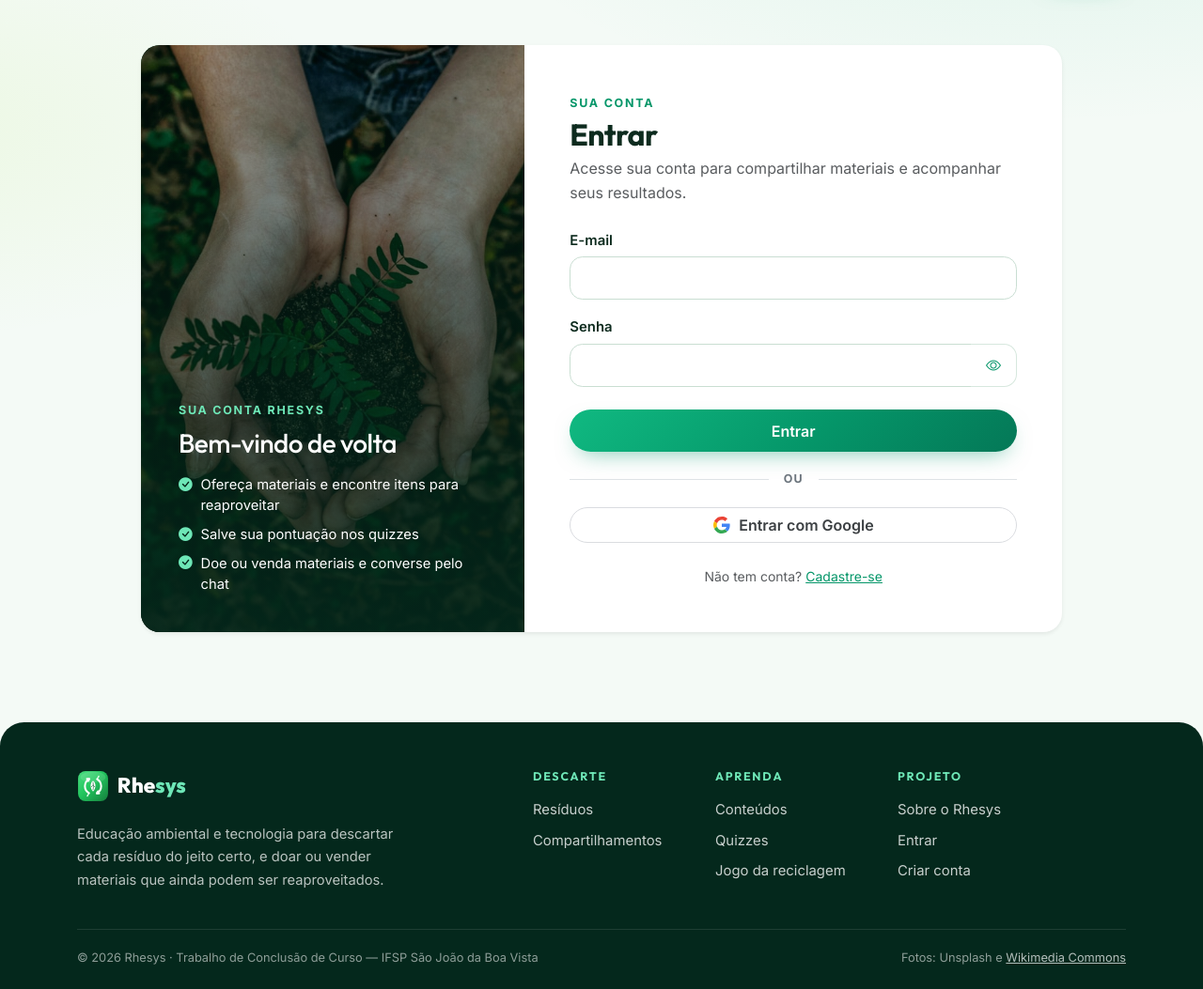
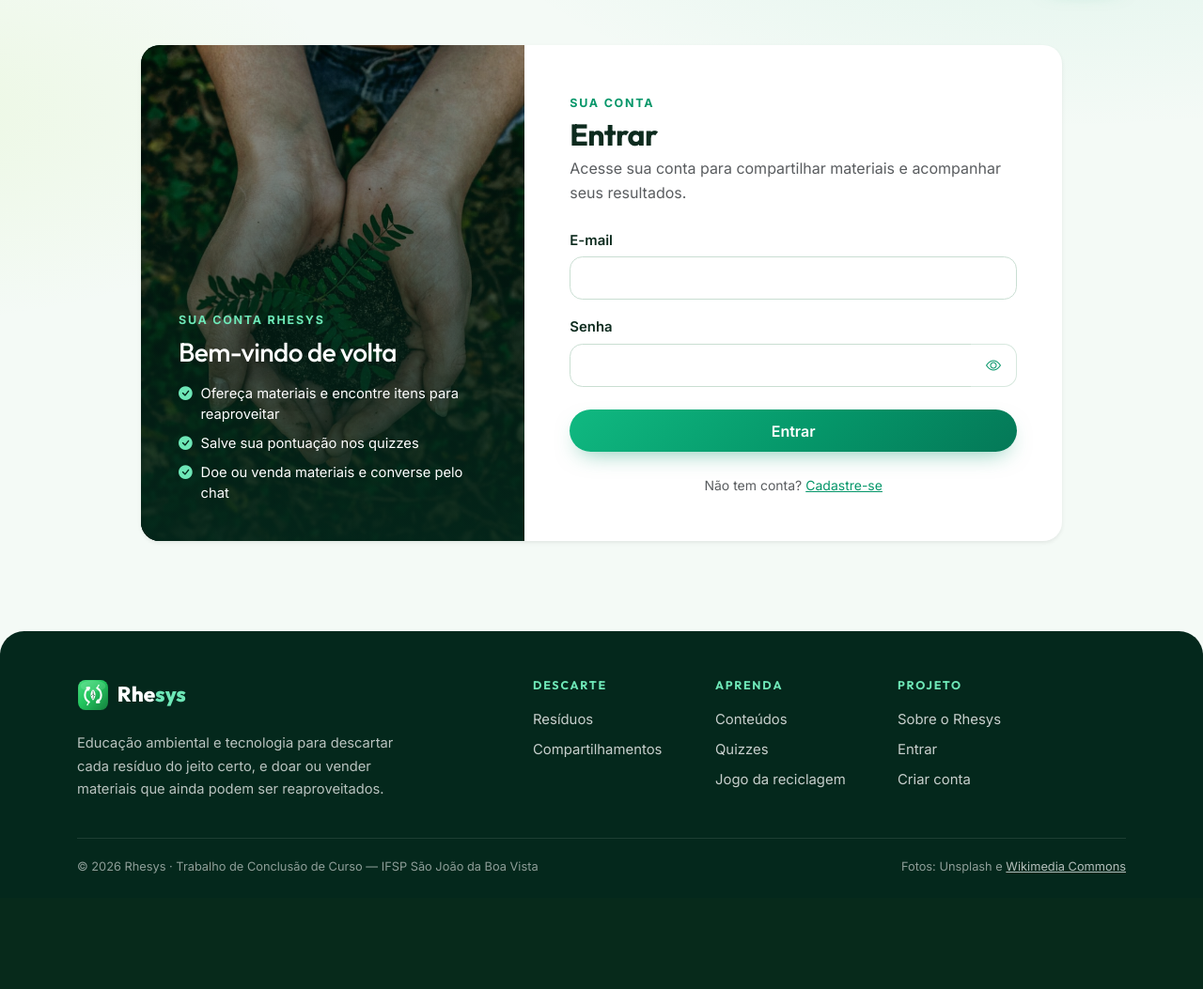
Before and after one commit to isacsagiorato/rhesys, a PHP site: page /rhesys/pages/login.php in a window 1280 px wide. Shown: the part 68-1121 px from the top of the page at 94% size. After the commit the page ends 998 px from the top, so only its background shows below. Run offline with PHP 8.4, Linux system fonts and the light colour scheme; some libraries are stand-ins or nearby versions.

Commit message:
Tirei o login com Google
- removi os botoes Entrar/Criar conta com Google do login e do cadastro
- apaguei as paginas e a configuracao do Google, que nao estavam mais em uso
- as colunas antigas do Google continuam no banco, so sem uso, para nao
  quebrar bancos que ja existem

```diff
--- a/config/google.php
+++ /dev/null
@@ -1,211 +0,0 @@
-<?php
-/**
- * Login com Google — OAuth 2.0 em PHP puro (sem bibliotecas externas).
- *
- * COMO CONFIGURAR (uma vez só):
- *   1. Acesse https://console.cloud.google.com/apis/credentials
- *   2. No menu "APIs e Serviços" > "Tela de permissão OAuth":
- *      escolha o tipo "Externo", informe o nome do app (Rhesys) e um
- *      e-mail de suporte. Não precisa adicionar escopos sensíveis.
- *   3. Em "Credenciais" > "Criar credenciais" > "ID do cliente OAuth",
- *      tipo "Aplicativo da Web".
- *   4. Em "URIs de redirecionamento JavaScript e HTTP autorizadas",
- *      adicione exatamente (ajuste a porta conforme seu servidor):
- *        http://localhost:8000/pages/google_callback.php
- *   5. Copie o "ID do cliente" e a "Chave do cliente" e cole abaixo em
- *      GOOGLE_CLIENT_ID e GOOGLE_CLIENT_SECRET.
- *
- * Enquanto as constantes estiverem vazias, o clique no botão "Entrar com
- * Google" leva de volta ao login com um aviso (google_ativo() = false).
- */
-
-// ============================================================
-// CREDENCIAIS LOCAIS — NÃO VERSIONADAS NO GIT
-// ------------------------------------------------------------
-// As chaves reais ficam em config/google_local.php (fora do Git,
-// listado no .gitignore). Copie config/google_local.exemplo.php
-// para config/google_local.php e preencha com suas chaves.
-// ============================================================
-if (file_exists(__DIR__ . '/google_local.php')) {
-    require_once __DIR__ . '/google_local.php';
-}
-
-if (!defined('GOOGLE_CLIENT_ID')) {
-    define('GOOGLE_CLIENT_ID', '');      // preencha em config/google_local.php
-}
-if (!defined('GOOGLE_CLIENT_SECRET')) {
-    define('GOOGLE_CLIENT_SECRET', '');  // preencha em config/google_local.php
-}
-
-// Endpoints fixos do Google (developers.google.com/identity/protocols/oauth2)
-define('GOOGLE_URL_AUTORIZACAO', 'https://accounts.google.com/o/oauth2/v2/auth');
-define('GOOGLE_URL_TOKEN',       'https://oauth2.googleapis.com/token');
-define('GOOGLE_URL_USUARIO',     'https://www.googleapis.com/oauth2/v3/userinfo');
-
-/**
- * O login com Google está configurado neste servidor?
- */
-function google_ativo()
-{
-    return GOOGLE_CLIENT_ID !== '' && GOOGLE_CLIENT_SECRET !== '';
-}
-
-/**
- * URI de redirecionamento cadastrada no console do Google.
- * Derivada de BASE_URL (igual ao esquema de config.php), então funciona
- * em qualquer pasta/servidor sem precisar ser editada.
- */
-function google_redirect_uri()
-{
-    $https   = (!empty($_SERVER['HTTPS']) && $_SERVER['HTTPS'] !== 'off');
-    $esquema = $https ? 'https' : 'http';
-    $host    = $_SERVER['HTTP_HOST'] ?? 'localhost';
-
-    return $esquema . '://' . $host . BASE_URL . 'pages/google_callback.php';
-}
-
-/**
- * Gera (ou reaproveita) o "state" — proteção CSRF do fluxo OAuth.
- * Guardado na sessão e conferido no callback com hash_equals().
- */
-function google_state()
-{
-    if (empty($_SESSION['google_state'])) {
-        $_SESSION['google_state'] = bin2hex(random_bytes(16));
-    }
-    return $_SESSION['google_state'];
-}
-
-/**
- * URL da tela de consentimento do Google (início do fluxo).
- */
-function google_url_autorizacao()
-{
-    $params = http_build_query([
-        'client_id'     => GOOGLE_CLIENT_ID,
-        'redirect_uri'  => google_redirect_uri(),
-        'response_type' => 'code',
-        'scope'         => 'openid email profile',
-        'state'         => google_state(),
-        'prompt'        => 'select_account',
-    ]);
-
-    return GOOGLE_URL_AUTORIZACAO . '?' . $params;
-}
-
-
-/**
- * POST HTTP genérico (cURL se disponível; senão stream context).
- *
- * @return array|null resposta JSON decodificada, ou null em falha
- */
-function google_http_post_json($url, array $dados)
-{
-    if (function_exists('curl_init')) {
-        $ch = curl_init($url);
-        curl_setopt_array($ch, [
-            CURLOPT_POST           => true,
-            CURLOPT_POSTFIELDS     => http_build_query($dados),
-            CURLOPT_RETURNTRANSFER => true,
-            CURLOPT_TIMEOUT        => 15,
-            CURLOPT_HTTPHEADER     => ['Content-Type: application/x-www-form-urlencoded'],
-        ]);
-        $resposta = curl_exec($ch);
-        $erro     = curl_errno($ch);
-        curl_close($ch);
-        if ($erro || $resposta === false) {
-            return null;
-        }
-    } else {
-        $contexto = stream_context_create(['http' => [
-            'method'  => 'POST',
-            'header'  => "Content-Type: application/x-www-form-urlencoded\r\n",
-            'content' => http_build_query($dados),
-            'timeout' => 15,
-        ]]);
-        $resposta = @file_get_contents($url, false, $contexto);
-        if ($resposta === false) {
-            return null;
-        }
-    }
-
-    $json = json_decode((string) $resposta, true);
-
-    return is_array($json) ? $json : null;
-}
-
-/**
- * GET HTTP com Authorization: Bearer (busca os dados do perfil).
- *
- * @return array|null perfil decodificado, ou null em falha
- */
-function google_http_get_json($url, $accessToken)
-{
-    if (function_exists('curl_init')) {
-        $ch = curl_init($url);
-        curl_setopt_array($ch, [
-            CURLOPT_RETURNTRANSFER => true,
-            CURLOPT_TIMEOUT        => 15,
-            CURLOPT_HTTPHEADER     => ['Authorization: Bearer ' . $accessToken],
-        ]);
-        $resposta = curl_exec($ch);
-        $erro     = curl_errno($ch);
-        curl_close($ch);
-        if ($erro || $resposta === false) {
-            return null;
-        }
-    } else {
-        $contexto = stream_context_create(['http' => [
-            'method'  => 'GET',
-            'header'  => "Authorization: Bearer $accessToken\r\n",
-            'timeout' => 15,
-        ]]);
-        $resposta = @file_get_contents($url, false, $contexto);
-        if ($resposta === false) {
-            return null;
-        }
-    }
-
-    $json = json_decode((string) $resposta, true);
-
-    return is_array($json) ? $json : null;
-}
-
-/**
- * Troca o código de autorização pelo access token.
- *
- * @return array|null resposta com access_token, ou null em falha
- */
-function google_trocar_code_por_token($code)
-{
-    $resposta = google_http_post_json(GOOGLE_URL_TOKEN, [
-        'code'          => $code,
-        'client_id'     => GOOGLE_CLIENT_ID,
-        'client_secret' => GOOGLE_CLIENT_SECRET,
-        'redirect_uri'  => google_redirect_uri(),
-        'grant_type'    => 'authorization_code',
-    ]);
-
-    if ($resposta === null || empty($resposta['access_token'])) {
-        return null;
-    }
-
-    return $resposta;
-}
-
-/**
- * Busca o perfil do usuário logado
- * (sub, email, email_verified, name, picture).
- *
- * @return array|null perfil, ou null em falha
- */
-function google_buscar_perfil($accessToken)
-{
-    $perfil = google_http_get_json(GOOGLE_URL_USUARIO, $accessToken);
-
-    if ($perfil === null || empty($perfil['sub']) || empty($perfil['email'])) {
-        return null;
-    }
-
-    return $perfil;
-}
--- a/config/notificacoes.php
+++ b/config/notificacoes.php
@@ -384,7 +384,7 @@ function notif_oferta_publicada(PDO $pdo, $id_oferta)
         'pages/compartilhamento.php?id=' . (int) $id_oferta);
 }
 
-/** Conta criada (cadastro normal ou com Google). */
+/** Conta criada. */
 function notif_boas_vindas(PDO $pdo, $id_usuario)
 {
     notificar($pdo, $id_usuario, 'boas_vindas', 'Bem-vindo(a) ao Rhesys!',
--- a/css/style.css
+++ b/css/style.css
@@ -641,48 +641,6 @@ a:hover { color: var(--rhe-700); }
     .hero-chip { font-size: .8rem; padding: .45rem .85rem; }
 }
 
-/* ---------- LOGIN SOCIAL: BOTÃO GOOGLE ---------- */
-
-/* Divisor "ou" entre o formulário e o login social */
-.divisor-ou {
-    display: flex;
-    align-items: center;
-    gap: 1rem;
-    margin: 1.25rem 0;
-    color: #6c757d;
-    font-size: .78rem;
-    font-weight: 700;
-    text-transform: uppercase;
-    letter-spacing: .08em;
-}
-.divisor-ou::before,
-.divisor-ou::after {
-    content: '';
-    flex: 1;
-    height: 1px;
-    background: #dee2e6;
-}
-
-/* Botão com identidade visual do Google (fundo branco, borda cinza) */
-.btn-google {
-    display: inline-flex;
-    align-items: center;
-    justify-content: center;
-    gap: .6rem;
-    background: #fff;
-    color: #3c4043;
-    border: 1px solid #dadce0;
-    font-weight: 600;
-}
-.btn-google svg { flex: 0 0 auto; }
-.btn-google:hover,
-.btn-google:focus {
-    background: #f8f9fa;
-    color: #202124;
-    border-color: #c5c8cc;
-    box-shadow: 0 2px 10px rgba(60, 64, 67, .18);
-}
-.btn-google:active { transform: translateY(1px); }
 
 /* ---------- PÁGINA INICIAL: GUIA EDUCATIVO (resíduos, cores, PNRS, economia circular) ---------- */
 /* Cards "lixeira" da CONAMA 275/2001: cartão na cor oficial + logo universal
--- a/database/rhesys_banco_dados.sql
+++ b/database/rhesys_banco_dados.sql
@@ -50,8 +50,8 @@ CREATE TABLE usuario (
     nome VARCHAR(150) NOT NULL,
     email VARCHAR(150) NOT NULL UNIQUE,
     senha VARCHAR(255) NOT NULL,
-    -- Login com Google (OAuth 2.0): id da conta Google, e-mail já
-    -- confirmado pelo Google e foto de perfil (nullable p/ conta local)
+    -- Colunas do antigo login com Google (removido). Ficam no banco por
+    -- compatibilidade com bancos já existentes, mas não são mais usadas.
     google_id VARCHAR(255) NULL UNIQUE,
     email_verificado TINYINT(1) NOT NULL DEFAULT 0,
     avatar VARCHAR(500) NULL,
--- a/pages/cadastro.php
+++ b/pages/cadastro.php
@@ -13,7 +13,6 @@ require_once __DIR__ . '/../config/config.php';
 require_once __DIR__ . '/../config/conexao.php';
 require_once __DIR__ . '/../config/seguranca.php';
 require_once __DIR__ . '/../config/validacao_email.php';
-require_once __DIR__ . '/../config/google.php';
 require_once __DIR__ . '/../config/notificacoes.php';
 
 $titulo_pagina = 'Criar conta';
@@ -166,11 +165,6 @@ require __DIR__ . '/../includes/header.php';
                     <button type="submit" class="btn btn-success w-100">Criar minha conta</button>
                 </form>
 
-                <div class="divisor-ou"><span>ou</span></div>
-                <a class="btn btn-google w-100" href="google_login.php">
-                    <svg width="18" height="18" viewBox="0 0 48 48" aria-hidden="true"><path fill="#EA4335" d="M24 9.5c3.54 0 6.71 1.22 9.21 3.6l6.85-6.85C35.9 1.39 30.37 0 24 0 14.62 0 6.51 5.38 2.56 13.22l7.98 6.19C12.43 13.72 17.74 9.5 24 9.5z"/><path fill="#4285F4" d="M46.98 24.55c0-1.57-.15-3.09-.38-4.55H24v9.02h12.94c-.58 2.96-2.26 5.48-4.78 7.18l7.73 6c4.51-4.18 7.09-10.32 7.09-17.65z"/><path fill="#FBBC05" d="M10.53 28.59c-.48-1.45-.76-2.99-.76-4.59s.27-3.14.76-4.59l-7.98-6.19C.92 16.46 0 20.12 0 24c0 3.88.92 7.54 2.56 10.78l7.97-6.19z"/><path fill="#34A853" d="M24 48c6.48 0 11.93-2.13 15.89-5.81l-7.73-6c-2.15 1.45-4.92 2.3-8.16 2.3-6.26 0-11.57-4.22-13.47-9.91l-7.98 6.19C6.51 42.62 14.62 48 24 48z"/></svg>
-                    Criar conta com Google
-                </a>
 
                 <p class="text-center text-muted small mt-4 mb-0">
                     Já tem conta? <a href="login.php">Entrar</a>
--- a/pages/login.php
+++ b/pages/login.php
@@ -13,7 +13,6 @@
 require_once __DIR__ . '/../config/config.php';
 require_once __DIR__ . '/../config/conexao.php';
 require_once __DIR__ . '/../config/seguranca.php';
-require_once __DIR__ . '/../config/google.php';
 
 $titulo_pagina = 'Entrar';
 
@@ -39,22 +38,6 @@ if (($_GET['aviso'] ?? '') === 'resultado_quiz') {
         . 'assim a pontuação fica salva no seu perfil.';
 }
 
-// Mensagens do login com Google (ver pages/google_callback.php)
-switch ($_GET['erro'] ?? '') {
-    case 'google_nao_configurado':
-        $erros[] = 'O login com Google ainda não está configurado neste servidor. '
-            . 'Veja as instruções em config/google.php.';
-        break;
-    case 'google_cancelado':
-        $erros[] = 'Você cancelou o login com Google. Tente novamente se quiser.';
-        break;
-    case 'google_email_nao_verificado':
-        $erros[] = 'Seu e-mail do Google não está verificado. Verifique-o no Google e tente novamente.';
-        break;
-    case 'google_falha':
-        $erros[] = 'Não foi possível concluir o login com Google. Tente novamente.';
-        break;
-}
 
 if ($_SERVER['REQUEST_METHOD'] === 'POST') {
     $email = trim($_POST['email'] ?? '');
@@ -166,11 +149,6 @@ require __DIR__ . '/../includes/header.php';
                     <button type="submit" class="btn btn-success w-100">Entrar</button>
                 </form>
 
-                <div class="divisor-ou"><span>ou</span></div>
-                <a class="btn btn-google w-100" href="google_login.php">
-                    <svg width="18" height="18" viewBox="0 0 48 48" aria-hidden="true"><path fill="#EA4335" d="M24 9.5c3.54 0 6.71 1.22 9.21 3.6l6.85-6.85C35.9 1.39 30.37 0 24 0 14.62 0 6.51 5.38 2.56 13.22l7.98 6.19C12.43 13.72 17.74 9.5 24 9.5z"/><path fill="#4285F4" d="M46.98 24.55c0-1.57-.15-3.09-.38-4.55H24v9.02h12.94c-.58 2.96-2.26 5.48-4.78 7.18l7.73 6c4.51-4.18 7.09-10.32 7.09-17.65z"/><path fill="#FBBC05" d="M10.53 28.59c-.48-1.45-.76-2.99-.76-4.59s.27-3.14.76-4.59l-7.98-6.19C.92 16.46 0 20.12 0 24c0 3.88.92 7.54 2.56 10.78l7.97-6.19z"/><path fill="#34A853" d="M24 48c6.48 0 11.93-2.13 15.89-5.81l-7.73-6c-2.15 1.45-4.92 2.3-8.16 2.3-6.26 0-11.57-4.22-13.47-9.91l-7.98 6.19C6.51 42.62 14.62 48 24 48z"/></svg>
-                    Entrar com Google
-                </a>
 
                 <p class="text-center text-muted small mt-4 mb-0">
                     Não tem conta? <a href="cadastro.php">Cadastre-se</a>
```
Also changed, not shown: config/google_local.exemplo.php (deleted, +0 -12 lines), database/migracao_google.sql (deleted, +0 -21 lines), pages/google_callback.php (deleted, +0 -130 lines), pages/google_login.php (deleted, +0 -25 lines), README.md, 1 other file.
